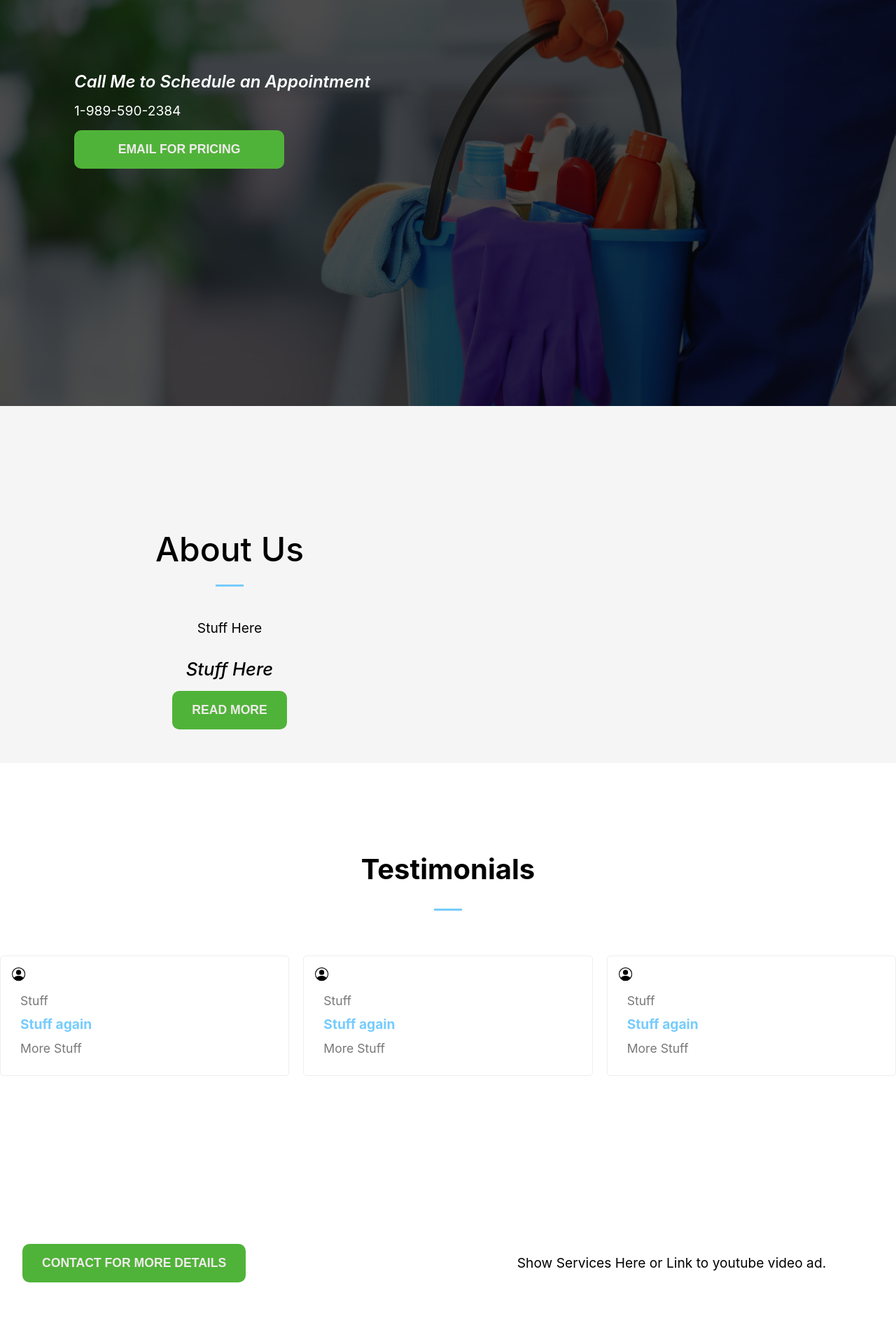
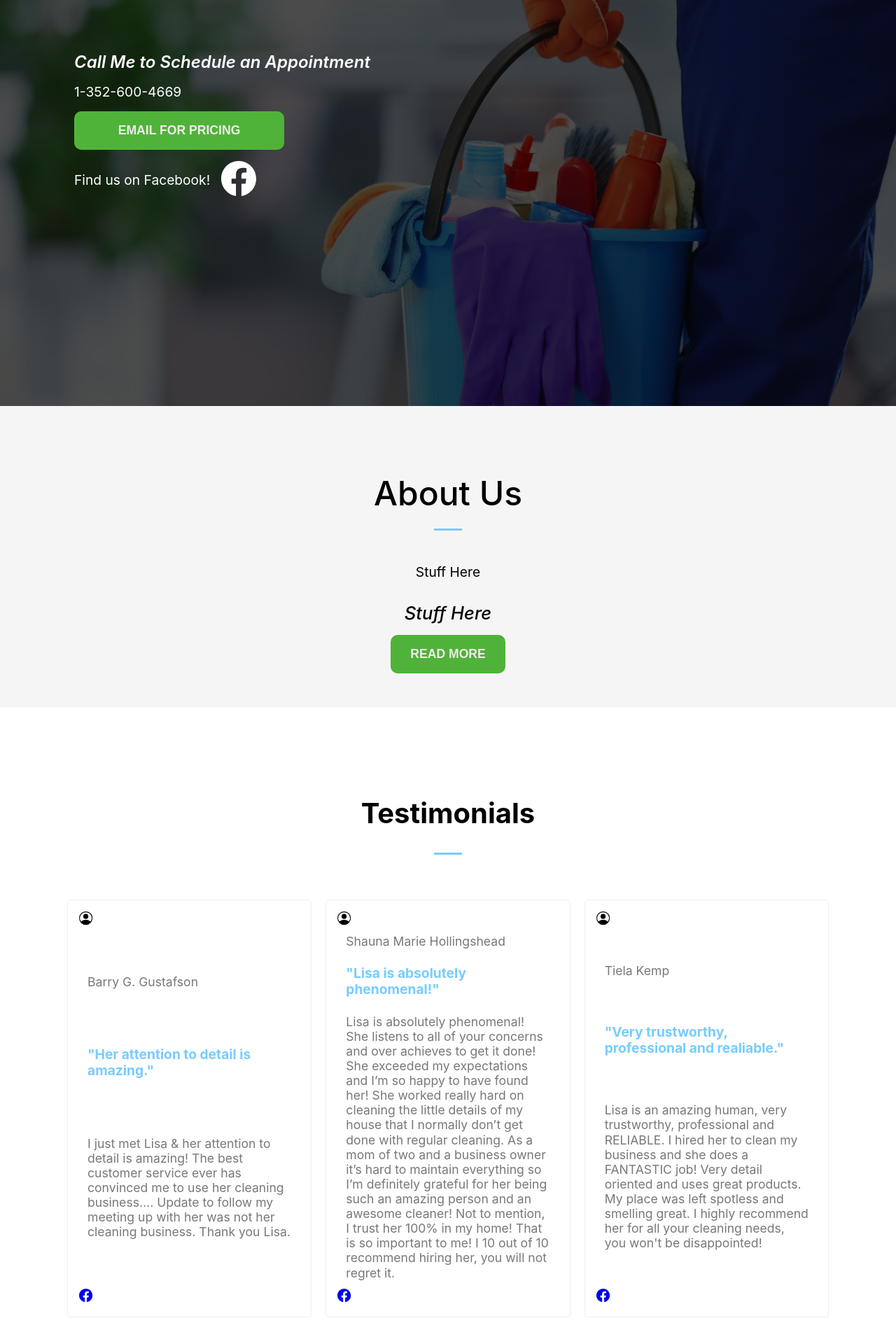
Before and after one commit to enickgoku/lisas-website, a React (Create React App) app: page / in a window 1280 px wide. Shown: the part 220-2140 px from the top of the page at 70% size. Built offline with nearby package versions, Linux system fonts and the light colour scheme.

Commit message:
fixed fb icon to be in bottom left

```diff
--- a/src/components/About.css
+++ b/src/components/About.css
@@ -1,15 +1,15 @@
 .about {
   background-color: #f5f5f5;
-  padding: 8rem 1rem 0 1rem;
-  margin: auto;
+  padding: 3rem 1rem 0 1rem;
   width: 100%;
 }
 
 .about .container {
   width: 100%;
-  margin: auto;
-  display: grid;
-  grid-template-columns: repeat(2, 1fr);
+  display: flex;
+  flex-direction: row;
+  justify-content: center;
+  align-items: center;
 }
 
 .about h2 {
--- a/src/components/About.js
+++ b/src/components/About.js
@@ -6,7 +6,6 @@ const About = () => {
   return (
     <div className="about" id="about">
       <div className="container">
-        {/* add image here */}
         <div className="col-2">
           <h2>About Us</h2>
           <span className="line"></span>
--- a/src/components/Footer.css
+++ b/src/components/Footer.css
@@ -24,6 +24,7 @@
 
 .footer li a {
   color: #fff;
+  transition: 0.1s ease-in;
 }
 
 .footer li a:hover {
--- a/src/components/Hero.css
+++ b/src/components/Hero.css
@@ -16,9 +16,18 @@ a {
   text-decoration: none;
 }
 
+.fb-icon-container {
+  display: flex;
+  align-items: center;
+}
+
+.fb-icon {
+  margin-left: 1rem;
+}
+
 .hero:before {
   content: '';
-  background: url('../../public/assets/hero.jpeg');
+  background: url('../assets/hero.jpeg');
   background-size: cover;
   height: 100vh;
   width: 100vw;
--- a/src/components/Hero.js
+++ b/src/components/Hero.js
@@ -1,16 +1,29 @@
 import React from "react";
 
 import "./Hero.css";
+import { BsFacebook } from "react-icons/bs";
 
 const Hero = () => {
   return (
     <div className="hero">
       <div className="content">
         <p>Call Me to Schedule an Appointment</p>
-        <p>1-989-590-2384</p>
+        <p>1-352-600-4669</p>
         <a href="mailto:downanddirtycleaning1@yahoo.com">
           <button className="button">Email for Pricing</button>
         </a>
+        <div className="fb-icon-container">
+          Find us on Facebook!{" "}
+          <a
+            href="https://www.facebook.com/profile.php?id=100089182671178&paipv=0&eav=Afao7abmmm5oYnzPaLYh4DSKAWujXBfLwWl4ITZH7zeIpZdclWKkgdJodk1mm2GSF74&_rdr"
+            target="_blank"
+            rel="noreferrer"
+          >
+            <div className="fb-icon">
+              <BsFacebook color="white" size={"50px"} />
+            </div>
+          </a>
+        </div>
       </div>
     </div>
   );
--- a/src/components/Navbar.js
+++ b/src/components/Navbar.js
@@ -58,7 +58,10 @@ const Navbar = () => {
             </a>
           </li>
           <li className="nav-item">
-            <a href="/" onClick={closeMenu}>
+            <a
+              href="mailto:downanddirtycleaning1@yahoo.com"
+              onClick={closeMenu}
+            >
               Contact
             </a>
           </li>
--- a/src/components/Services.css
+++ b/src/components/Services.css
@@ -8,13 +8,19 @@ a {
   text-decoration: none;
 }
 
+.flex-container {
+  display: flex;
+  flex-direction: column;
+  justify-content: center;
+  align-items: center;
+}
+
 .services .container {
   width: 100%;
   margin: auto;
-  display: grid;
-  grid-template-columns: repeat(2, 1fr);
+  display: flex;
   align-items: center;
-  grid-gap: 30px;
+  justify-content: center;
 }
 
 .services .col-1 {
@@ -45,6 +51,12 @@ a {
   margin: auto;
 }
 
+.col-2 img {
+  width: 100%;
+  height: 100%;
+  object-fit: cover;
+}
+
 @media screen and (max-width: 940px) {
   .services .container {
     max-width: 100%;
@@ -52,4 +64,5 @@ a {
     grid-gap: 30px;
     align-items: center;
   }
+
 }
--- a/src/components/Services.js
+++ b/src/components/Services.js
@@ -1,4 +1,6 @@
 import React from "react";
+
+import AdImage from "../assets/image0.jpeg";
 
 import "./Services.css";
 
@@ -6,13 +8,15 @@ const Services = () => {
   return (
     <div className="services" id="services">
       <div className="container">
-        <div className="col-1">
-          <a href="mailto:downanddirtycleaning1@yahoo.com">
-            <button className="button">Contact for more details</button>
-          </a>
-        </div>
-        <div className="col-2">
-          Show Services Here or Link to youtube video ad.
+        <div className="flex-container">
+          <div className="col-2">
+            <img src={AdImage} alt="ad" className="ad-image" />
+          </div>
+          <div className="col-1">
+            <a href="mailto:downanddirtycleaning1@yahoo.com">
+              <button className="button">Contact for more details</button>
+            </a>
+          </div>
         </div>
       </div>
     </div>
--- a/src/components/Testimonials.css
+++ b/src/components/Testimonials.css
@@ -19,10 +19,16 @@
   display: grid;
   grid-template-columns: repeat(3, 1fr);
   grid-gap: 20px;
-  margin: 4rem 0;
+  margin: 4rem;
+  padding: 0 2rem;
 }
 
 .testimonials .card {
+  display: flex;
+  flex-direction: column;
+  align-items: flex-start;
+  justify-content: space-between;
+  position: relative;
   border: 1px solid #eee;
   border-radius: 5px;
   box-shadow: 0 3px 10px rgba(0 0 0, 0.2);
@@ -32,6 +38,11 @@
 .testimonials img {
   border-radius: 50px;
   margin-top: -2rem;
+}
+
+.testimonials .card .facebook-icon {
+  align-self: flex-start;
+  margin-top: auto;
 }
 
 .testimonials .card p {
--- a/src/components/Testimonials.js
+++ b/src/components/Testimonials.js
@@ -1,6 +1,6 @@
 import React from "react";
 
-import { BsPersonCircle } from "react-icons/bs";
+import { BsPersonCircle, BsFacebook } from "react-icons/bs";
 
 import "./Testimonials.css";
 
@@ -13,27 +13,69 @@ const Testimonials = () => {
         <div className="content">
           <div className="card">
             <BsPersonCircle />
-            <p>Stuff</p>
+            <p>Barry G. Gustafson</p>
             <p>
-              <span>Stuff again</span>
+              <span>"Her attention to detail is amazing."</span>
             </p>
-            <p>More Stuff</p>
+            <p>
+              I just met Lisa & her attention to detail is amazing! The best
+              customer service ever has convinced me to use her cleaning
+              business…. Update to follow my meeting up with her was not her
+              cleaning business. Thank you Lisa.
+            </p>
+            <a
+              href="https://m.facebook.com/profile.php?id=100089182671178&_rdr#_=_"
+              target="_blank"
+              rel="noreferrer"
+            >
+              <BsFacebook />
+            </a>
           </div>
           <div className="card">
             <BsPersonCircle />
-            <p>Stuff</p>
+            <p>Shauna Marie Hollingshead</p>
             <p>
-              <span>Stuff again</span>
+              <span>"Lisa is absolutely phenomenal!"</span>
             </p>
-            <p>More Stuff</p>
+            <p>
+              Lisa is absolutely phenomenal! She listens to all of your concerns
+              and over achieves to get it done! She exceeded my expectations and
+              I’m so happy to have found her! She worked really hard on cleaning
+              the little details of my house that I normally don’t get done with
+              regular cleaning. As a mom of two and a business owner it’s hard
+              to maintain everything so I’m definitely grateful for her being
+              such an amazing person and an awesome cleaner! Not to mention, I
+              trust her 100% in my home! That is so important to me! I 10 out of
+              10 recommend hiring her, you will not regret it.
+            </p>
+            <a
+              href="https://m.facebook.com/profile.php?id=100089182671178&_rdr#_=_"
+              target="_blank"
+              rel="noreferrer"
+            >
+              <BsFacebook />
+            </a>
           </div>
           <div className="card">
             <BsPersonCircle />
-            <p>Stuff</p>
+            <p>Tiela Kemp</p>
             <p>
-              <span>Stuff again</span>
+              <span>"Very trustworthy, professional and realiable."</span>
             </p>
-            <p>More Stuff</p>
+            <p>
+              Lisa is an amazing human, very trustworthy, professional and
+              RELIABLE. I hired her to clean my business and she does a
+              FANTASTIC job! Very detail oriented and uses great products. My
+              place was left spotless and smelling great. I highly recommend her
+              for all your cleaning needs, you won't be disappointed!
+            </p>
+            <a
+              href="https://m.facebook.com/profile.php?id=100089182671178&_rdr#_=_"
+              target="_blank"
+              rel="noreferrer"
+            >
+              <BsFacebook />
+            </a>
           </div>
         </div>
       </div>
--- a/src/index.css
+++ b/src/index.css
@@ -51,8 +51,6 @@ a {
 
 .button:hover {
   background: var(--primary-dark);
-  border: 1px solid var(--primary-dark);
-  box-shadow: 0px 8px 0px 0px rgba(0, 0, 0, .2);
 }
 
 .line {
```
Also changed, not shown: src/assets/hero.jpeg (renamed from public/assets/hero.jpeg), src/assets/image0.jpeg (renamed from public/assets/image0.jpeg).
